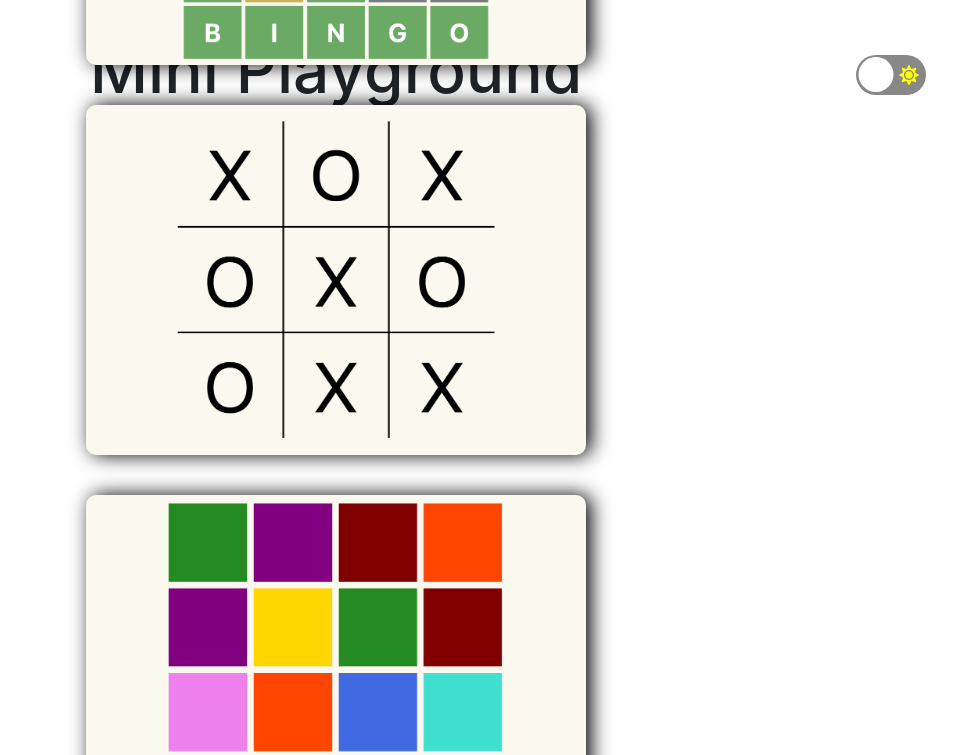
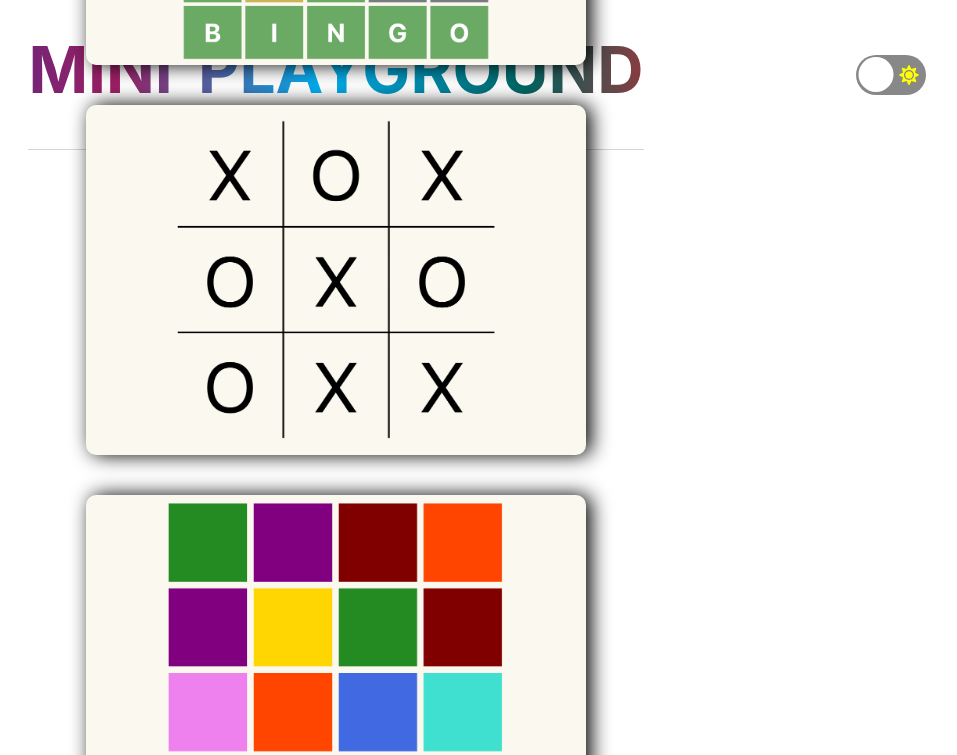
Before and after one commit to William-Feng/mini-playground, a React (Create React App) app: page / in a window 1280 px wide. Shown: the top 755 px of the page, without its empty margins (304-1261 px from the left). Built offline with nearby package versions, Linux system fonts and the light colour scheme.

Commit message:
Add cool gradient text animation for Mini Playground

```diff
--- a/src/components/home/Home.css
+++ b/src/components/home/Home.css
@@ -10,37 +10,6 @@
 
 .home#dark {
   background-color: grey;
-}
-
-.banner {
-  text-align: center;
-  height: 150px;
-  display: flex;
-  align-items: center;
-  justify-content: center;
-}
-
-#light .banner {
-  border-bottom: 1px solid #d4d6da;
-}
-
-#dark .banner {
-  background-color: #121213;
-  color: white;
-}
-
-h1.title {
-  font-size: 4em;
-}
-
-.banner .switch {
-  right: 50px;
-}
-
-.banner .switch .icon {
-  width: 20px;
-  height: 20px;
-  margin-top: 10px;
 }
 
 .games {
--- /dev/null
+++ b/src/components/home/HomeHeading.css
@@ -0,0 +1,55 @@
+.banner {
+  text-align: center;
+  height: 150px;
+  display: flex;
+  align-items: center;
+  justify-content: center;
+}
+
+#light .banner {
+  border-bottom: 1px solid #d4d6da;
+}
+
+#dark .banner {
+  background-color: #121213;
+  color: white;
+}
+
+h1.title {
+  font-size: 4em;
+  text-transform: uppercase;
+  font-weight: 700;
+  word-spacing: 10px;
+  color: transparent;
+  background-image: linear-gradient(
+    to right,
+    #9e1f63,
+    #00aeef,
+    #006663,
+    #ed1c24,
+    #7bc393,
+    #392d91,
+    #9e1f63
+  );
+  -webkit-background-clip: text;
+  background-clip: text;
+  background-size: 200%;
+  background-position: -200%;
+  animation: gradient-heading 3s ease-in-out infinite alternate-reverse;
+}
+
+@keyframes gradient-heading {
+  to {
+    background-position: 200%;
+  }
+}
+
+.banner .switch {
+  right: 50px;
+}
+
+.banner .switch .icon {
+  width: 20px;
+  height: 20px;
+  margin-top: 10px;
+}
--- a/src/components/home/HomeHeading.js
+++ b/src/components/home/HomeHeading.js
@@ -1,4 +1,5 @@
 import React, { useContext } from "react";
+import "./HomeHeading.css";
 import { FaMoon, FaSun } from "react-icons/fa";
 import ReactSwitch from "react-switch";
 import { ThemeContext } from "../../App";
```
